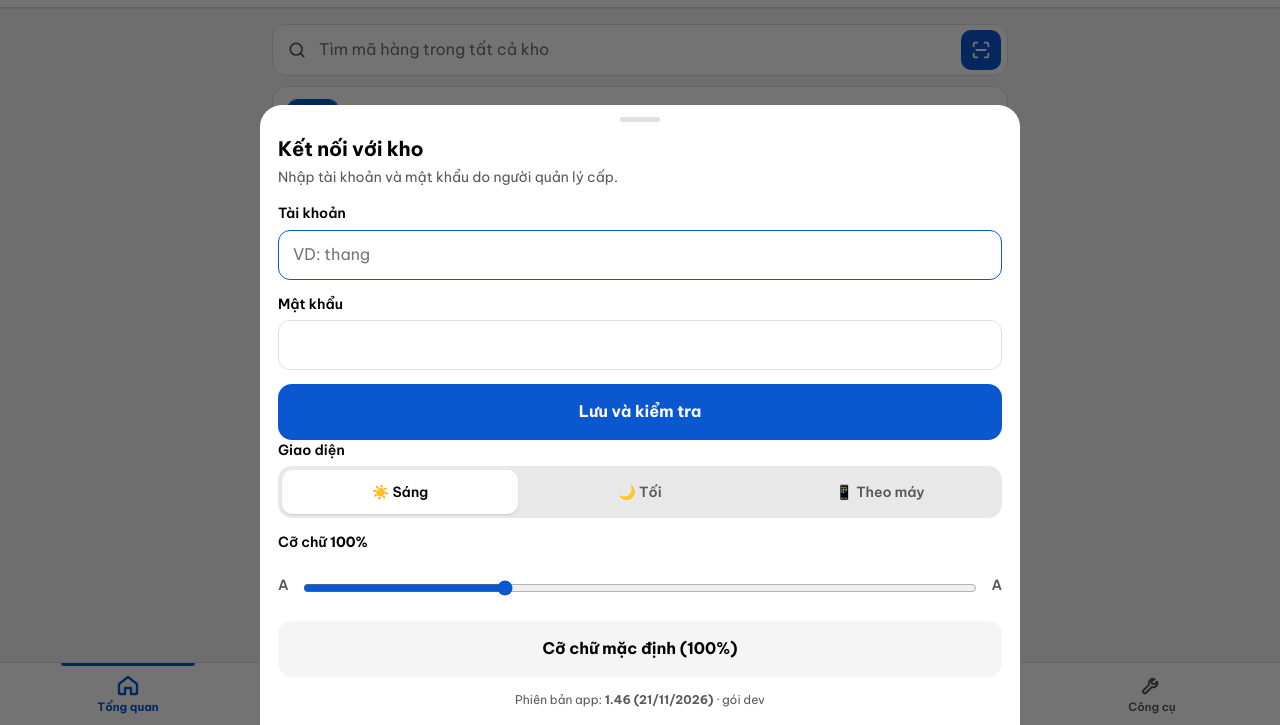
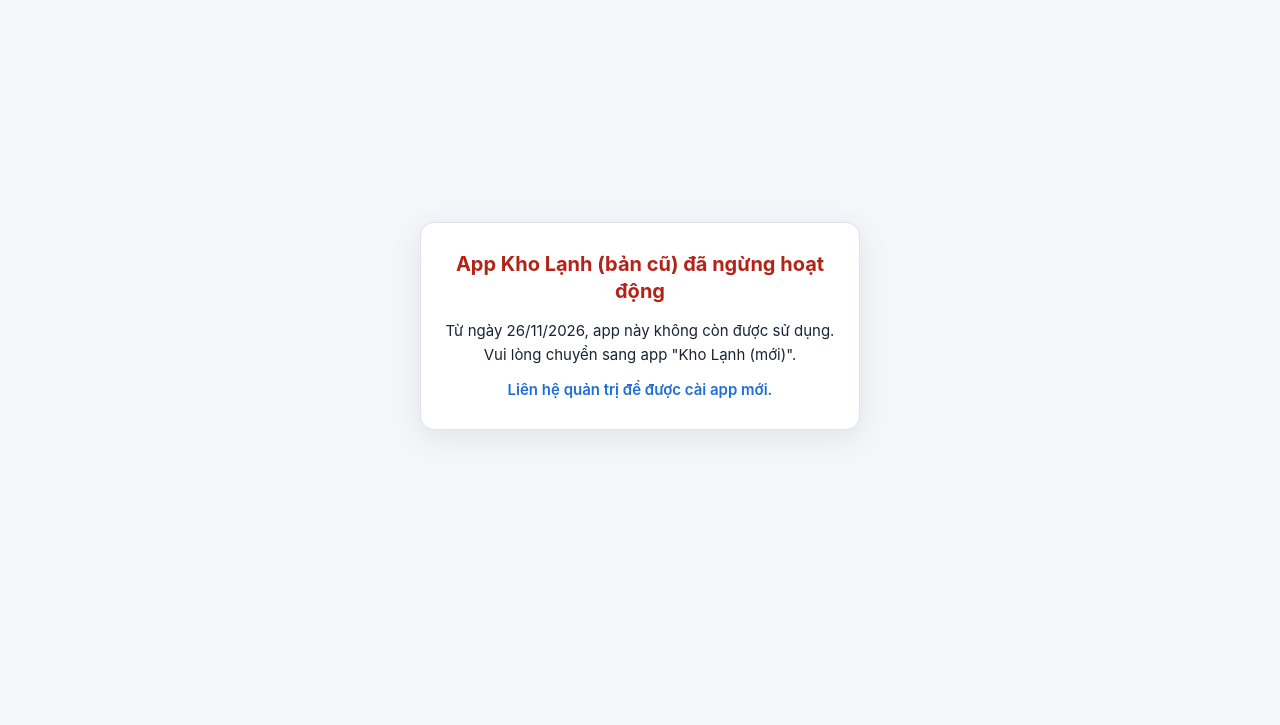
Before and after one commit to truongnhatdangkhoa-ai/kholanh-anan-mobile, a website: page www/index.html in a window 1280 px wide. Shown: the part 74-799 px from the top of the page. Drawn offline with Linux system fonts and the light colour scheme.

Commit message:
Ngừng app cũ: mở app chỉ còn màn hình báo chuyển sang app Kho Lạnh mới
Không xóa / sửa dữ liệu. Bộ tự cập nhật vẫn chạy; muốn mở lại app hoặc thêm link tải: sửa CAU_HINH.

Co-Authored-By: Claude Opus 5.5 <noreply@anthropic.com>
Claude-Session: https://claude.ai/code/session_01Mju3BErAKqgC6LG34E283D

```diff
--- a/www/index.html
+++ b/www/index.html
@@ -257,5 +257,6 @@
   <script src="scan-phone.js?v=1.18-20261030"></script><!-- Scan tài liệu: phần nối nhỏ; lõi + giao diện nạp khi mở tab --><!-- Xếp cont 3D: chỉ là phần giao diện nhỏ; three.js nạp khi mở tab -->
   <script src="kl-quet-core.js?v=1.30"></script><script src="kl-quet.js?v=1.30"></script><!-- ĐT 1.30: quét mã QR / mã vạch thông minh (ô tìm kiếm Tổng quan + công cụ Mã QR) -->
   <script src="app.js?v=1.42-20261117"></script>
+<script src="ngung-hoat-dong.js?v=20261126"></script><!-- 26/11/2026: app cũ đã ngừng -->
 </body>
 </html>
--- /dev/null
+++ b/www/ngung-hoat-dong.js
@@ -0,0 +1,37 @@
+/* ngung-hoat-dong.js — 26/11/2026: APP ĐIỆN THOẠI CŨ ĐÃ NGỪNG, chuyển sang app Kho Lạnh mới.
+   Nhận qua tự cập nhật giao diện (live-update.js) → mở app chỉ còn màn hình báo ngưng.
+   app.js VẪN chạy bên dưới (để live-update.js chốt được bản này, và sau này còn nhận bản sửa) — màn hình phủ chặn mọi thao tác.
+   KHÔNG xóa dữ liệu, KHÔNG đụng Google Sheet cũ. Muốn mở lại app / đổi chữ / thêm link: sửa CAU_HINH rồi đưa lên GitHub. */
+(function () {
+  'use strict';
+  var CAU_HINH = {
+    bat: true,
+    tieuDe: 'App Kho Lạnh (bản cũ) đã ngừng hoạt động',
+    noiDung: 'Từ ngày 26/11/2026, app này không còn được sử dụng.\nVui lòng chuyển sang app "Kho Lạnh (mới)".',
+    lienHe: 'Liên hệ quản trị để được cài app mới.',
+    link: ''   // link tải app mới (để trống = không hiện nút)
+  };
+  if (!CAU_HINH.bat) return;
+  function phu() {
+    if (document.getElementById('klNgungHoatDong')) return;
+    var o = document.createElement('div'); o.id = 'klNgungHoatDong';
+    o.setAttribute('style', 'position:fixed;inset:0;z-index:2147483647;background:#F4F6F9;display:flex;align-items:center;justify-content:center;font-family:Inter,Segoe UI,Roboto,Arial,sans-serif;color:#1A2433;padding:16px;box-sizing:border-box');
+    var b = document.createElement('div');
+    b.setAttribute('style', 'max-width:440px;width:100%;padding:28px 22px;background:#fff;border:1px solid #DDE3EA;border-radius:14px;box-shadow:0 8px 30px rgba(0,0,0,.08);text-align:center;box-sizing:border-box');
+    var h = document.createElement('div'); h.textContent = CAU_HINH.tieuDe; h.setAttribute('style', 'font-size:20px;font-weight:700;color:#B42318;margin-bottom:14px;line-height:1.35');
+    var p = document.createElement('div'); p.textContent = CAU_HINH.noiDung; p.setAttribute('style', 'font-size:15px;line-height:1.6;white-space:pre-line;margin-bottom:12px');
+    var l = document.createElement('div'); l.textContent = CAU_HINH.lienHe; l.setAttribute('style', 'font-size:15px;font-weight:600;color:#1F6FD6');
+    b.appendChild(h); b.appendChild(p); b.appendChild(l);
+    if (CAU_HINH.link) {
+      var a = document.createElement('a'); a.href = CAU_HINH.link; a.target = '_blank'; a.rel = 'noopener'; a.textContent = 'Tải app mới';
+      a.setAttribute('style', 'display:inline-block;margin-top:18px;padding:12px 24px;background:#1F6FD6;color:#fff;border-radius:10px;text-decoration:none;font-weight:600');
+      b.appendChild(a);
+    }
+    o.appendChild(b);
+    document.body.appendChild(o);
+    document.title = CAU_HINH.tieuDe;
+  }
+  if (document.body) phu(); else document.addEventListener('DOMContentLoaded', phu);
+  // Phòng khi giao diện app vẽ lại / xóa phần tử: kiểm lại định kỳ.
+  setInterval(phu, 1500);
+})();
```
Also changed, not shown: www/khangsinh.html (+1 -0 lines), www/tao-ma-qr.html (+1 -0 lines).
